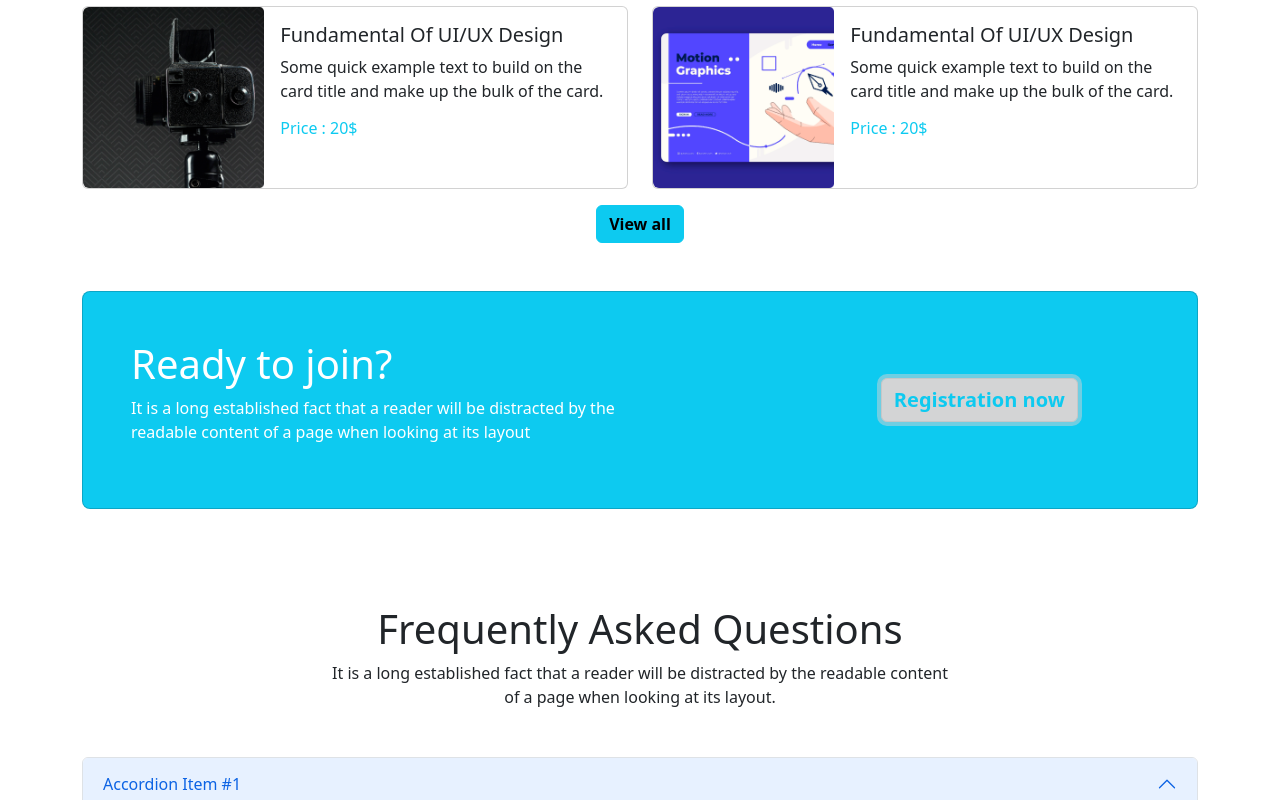
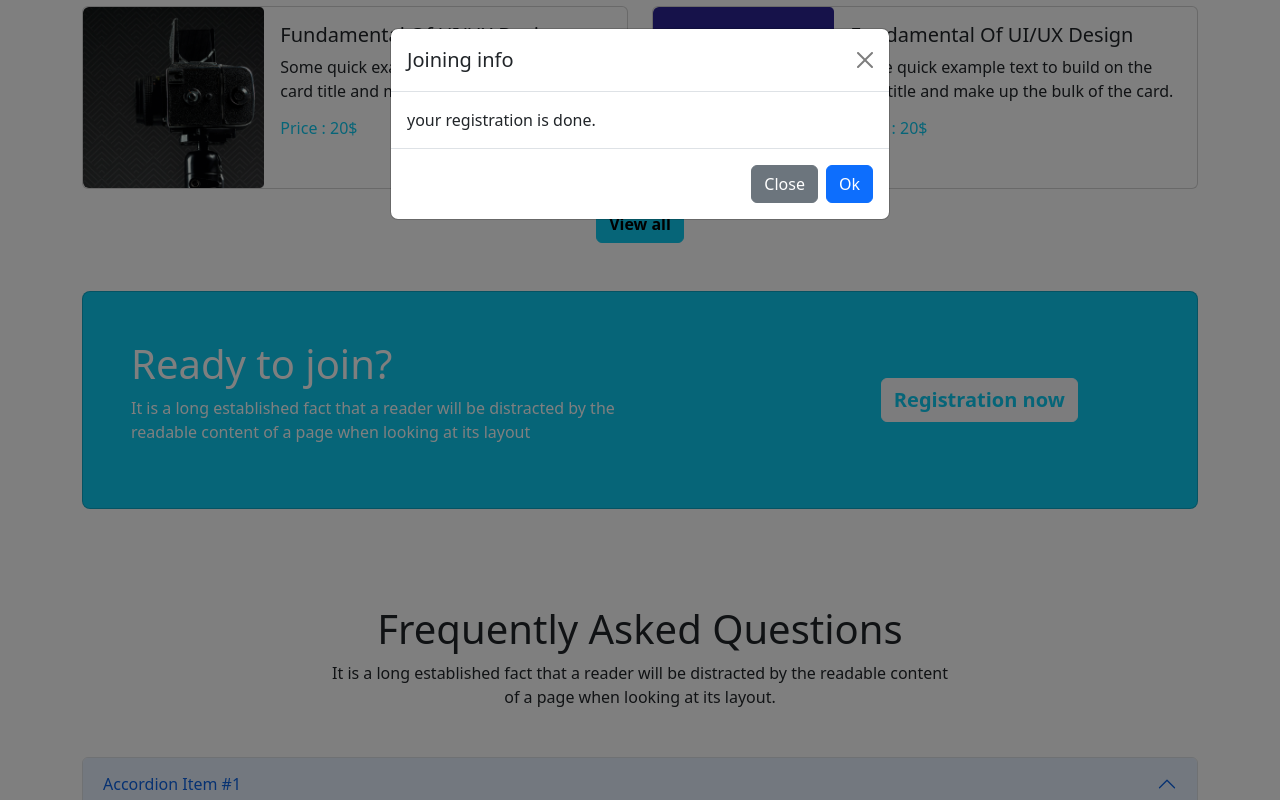
Before and after one commit to jahid900pj/batch6-assigment-3, a plain HTML site: page index.html in a window 1280 px wide. Both pictures are taken after a click on the button "Registration now". Shown: the part 1385-2185 px from the top of the page. Drawn offline with nearby package versions, Linux system fonts and the light colour scheme.

Commit message:
modal done

```diff
--- a/index.html
+++ b/index.html
@@ -263,9 +263,36 @@
                         readable content of a page when looking at its layout</p>
                 </div>
                 <div class="col-12 col-md-12 col-lg-4 d-flex justify-content-center align-self-center p-4">
-                    <button type="button" class="btn btn-light inline-block mx-auto"><b
-                            class="text-info fs-5 text py-5">Registration
-                            now</b></button>
+
+                    <!-- Button trigger modal -->
+                    <button type="button" class="btn btn-light inline-block mx-auto" data-bs-toggle="modal"
+                        data-bs-target="#exampleModal">
+                        <b class="text-info fs-5 text py-5">Registration
+                            now</b>
+                    </button>
+
+                    <!-- Modal -->
+                    <div class="modal fade" id="exampleModal" tabindex="-1" aria-labelledby="exampleModalLabel"
+                        aria-hidden="true">
+                        <div class="modal-dialog">
+                            <div class="modal-content">
+                                <div class="modal-header">
+                                    <h5 class="modal-title" id="exampleModalLabel">Joining info </h5>
+                                    <button type="button" class="btn-close" data-bs-dismiss="modal"
+                                        aria-label="Close"></button>
+                                </div>
+                                <div class="modal-body">
+                                    your registration is done.
+                                </div>
+                                <div class="modal-footer">
+                                    <button type="button" class="btn btn-secondary"
+                                        data-bs-dismiss="modal">Close</button>
+                                    <button type="button" class="btn btn-primary">Ok</button>
+                                </div>
+                            </div>
+                        </div>
+                    </div>
+
                 </div>
             </div>
         </div>
```
